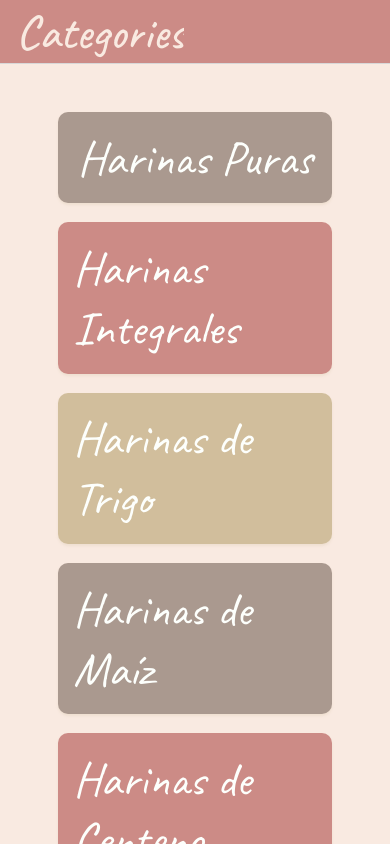
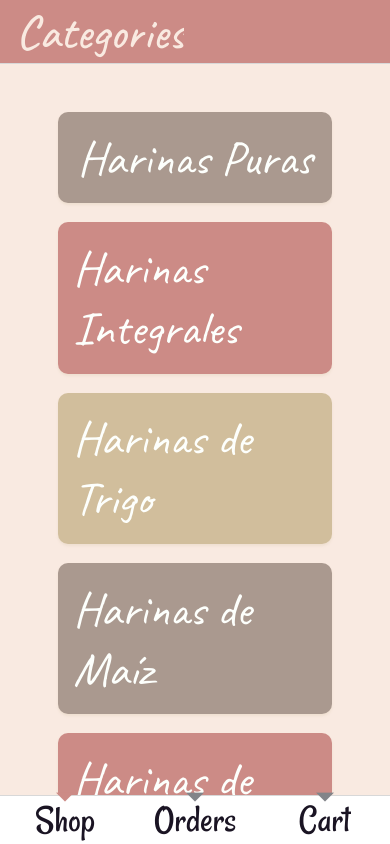
Before and after one commit to Thayrov/BakeryApp, a React Native app: screen /Cart in a window 390 px wide. Built offline with nearby package versions, Linux system fonts and the light colour scheme.

Commit message:
create cart and orders screens; define bottom tabs navigation logic

```diff
--- a/package.json
+++ b/package.json
@@ -8,6 +8,7 @@
     "web": "expo start --web"
   },
   "dependencies": {
+    "@react-navigation/bottom-tabs": "^6.5.4",
     "@react-navigation/native": "^6.1.3",
     "@react-navigation/native-stack": "^6.9.9",
     "expo": "~47.0.12",
--- a/src/index.jsx
+++ b/src/index.jsx
@@ -1,6 +1,6 @@
 import { ActivityIndicator, Text, View } from 'react-native';
 
-import AppNavigator from './navigation';
+import AppNavigator from './navigation/index';
 import { THEME } from './constants/theme';
 import styles from './styles';
 import { useFonts } from 'expo-font';
--- /dev/null
+++ b/src/navigation/cart.jsx
@@ -0,0 +1,36 @@
+import Cart from '../screens';
+import { Dimensions } from 'react-native';
+import { THEME } from '../constants/theme';
+import { createNativeStackNavigator } from '@react-navigation/native-stack';
+
+const { width, height } = Dimensions.get('screen');
+
+const Stack = createNativeStackNavigator();
+
+const CartNavigator = () => {
+    return (
+        <Stack.Navigator
+            initialRouteName="Cart"
+            screenOptions={{
+                headerStyle: {
+                    backgroundColor: THEME.colors.SecondaryColor,
+                },
+                headerTintColor: THEME.colors.ComplementaryColor1,
+                navigationBarColor: THEME.colors.SecondaryColor,
+                headerTitleStyle: {
+                    fontFamily: 'Caveat-variable',
+                    fontSize: ((height * width) / 1000) * 0.1,
+                    color: THEME.colors.BGColor,
+                },
+            }}>
+            <Stack.Screen
+                name="Cart"
+                component={Cart}
+                options={{
+                    title: 'Cart',
+                }}
+            />
+        </Stack.Navigator>
+    );
+};
+export default CartNavigator;
--- a/src/navigation/index.jsx
+++ b/src/navigation/index.jsx
@@ -1,10 +1,10 @@
 import { NavigationContainer } from '@react-navigation/native';
-import ShopNavigator from './shop';
+import TabsNavigator from './tabs';
 
 const AppNavigator = () => {
     return (
         <NavigationContainer>
-            <ShopNavigator />
+            <TabsNavigator />
         </NavigationContainer>
     );
 };
--- /dev/null
+++ b/src/navigation/orders.jsx
@@ -0,0 +1,30 @@
+import { Dimensions } from 'react-native';
+import Orders from '../screens';
+import { THEME } from '../constants/theme';
+import { createNativeStackNavigator } from '@react-navigation/native-stack';
+
+const { width, height } = Dimensions.get('screen');
+
+const Stack = createNativeStackNavigator();
+
+const OrdersNavigator = () => {
+    return (
+        <Stack.Navigator
+            initialRouteName="Orders"
+            screenOptions={{
+                headerStyle: {
+                    backgroundColor: THEME.colors.SecondaryColor,
+                },
+                headerTintColor: THEME.colors.ComplementaryColor1,
+                navigationBarColor: THEME.colors.SecondaryColor,
+                headerTitleStyle: {
+                    fontFamily: 'Caveat-variable',
+                    fontSize: ((height * width) / 1000) * 0.1,
+                    color: THEME.colors.BGColor,
+                },
+            }}>
+            <Stack.Screen name="Orders" component={Orders} />
+        </Stack.Navigator>
+    );
+};
+export default OrdersNavigator;
--- /dev/null
+++ b/src/navigation/tabs.jsx
@@ -0,0 +1,45 @@
+import CartNavigator from './cart';
+import { Dimensions } from 'react-native';
+import OrdersNavigator from './orders';
+import ShopNavigator from './shop';
+import { THEME } from '../constants/theme';
+import { createBottomTabNavigator } from '@react-navigation/bottom-tabs';
+
+const { width, height } = Dimensions.get('screen');
+
+const BottomTab = createBottomTabNavigator();
+
+const TabsNavigator = () => {
+    return (
+        <BottomTab.Navigator
+            initialRouteName="ShopTab"
+            screenOptions={{
+                headerShown: false,
+                tabBarLabelStyle: {
+                    fontFamily: 'Rancho-Regular',
+                    fontSize: ((height * width) / 1000) * 0.08,
+                    color: THEME.colors.TextColor,
+                },
+                tabBarActiveTintColor: THEME.colors.SecondaryColor,
+                tabBarInactiveTintColor: THEME.colors.NeutralColor,
+            }}>
+            <BottomTab.Screen
+                name="ShopTab"
+                component={ShopNavigator}
+                options={{ title: 'Shop' }}
+            />
+            <BottomTab.Screen
+                name="OrdersTab"
+                component={OrdersNavigator}
+                options={{ title: 'Orders' }}
+            />
+            <BottomTab.Screen
+                name="CartTab"
+                component={CartNavigator}
+                options={{ title: 'Cart' }}
+            />
+        </BottomTab.Navigator>
+    );
+};
+
+export default TabsNavigator;
--- /dev/null
+++ b/src/screens/cart/index.jsx
@@ -0,0 +1,13 @@
+import { Text, View } from 'react-native';
+
+import React from 'react';
+import styles from './styles';
+
+const Cart = () => {
+    return (
+        <View style={styles.container}>
+            <Text style={styles.title}>Cart</Text>
+        </View>
+    );
+};
+export default Cart;
--- /dev/null
+++ b/src/screens/cart/styles.js
@@ -0,0 +1,22 @@
+import { Dimensions, StyleSheet } from 'react-native';
+
+import { THEME } from '../../constants/theme';
+
+const { width, height } = Dimensions.get('screen');
+
+const styles = StyleSheet.create({
+    container: {
+        flex: 1,
+        backgroundColor: THEME.colors.BGColor,
+        alignItems: 'center',
+        justifyContent: 'center',
+    },
+    title: {
+        fontSize: ((height * width) / 1000) * 0.1,
+        fontFamily: 'Rancho-Regular',
+        color: THEME.colors.TextColor,
+        padding: ((height * width) / 1000) * 0.02,
+    },
+});
+
+export default styles;
--- /dev/null
+++ b/src/screens/orders/index.jsx
@@ -0,0 +1,13 @@
+import { Text, View } from 'react-native';
+
+import React from 'react';
+import styles from './styles';
+
+const Orders = () => {
+    return (
+        <View style={styles.container}>
+            <Text style={styles.title}>Orders</Text>
+        </View>
+    );
+};
+export default Orders;
--- /dev/null
+++ b/src/screens/orders/styles.js
@@ -0,0 +1,22 @@
+import { Dimensions, StyleSheet } from 'react-native';
+
+import { THEME } from '../../constants/theme';
+
+const { width, height } = Dimensions.get('screen');
+
+const styles = StyleSheet.create({
+    container: {
+        flex: 1,
+        backgroundColor: THEME.colors.BGColor,
+        alignItems: 'center',
+        justifyContent: 'center',
+    },
+    title: {
+        fontSize: ((height * width) / 1000) * 0.1,
+        fontFamily: 'Rancho-Regular',
+        color: THEME.colors.TextColor,
+        padding: ((height * width) / 1000) * 0.02,
+    },
+});
+
+export default styles;
```
Also changed, not shown: src/screens/index.js (+5 -3 lines), 1 other file (tests, documents, lock files or other folders).
